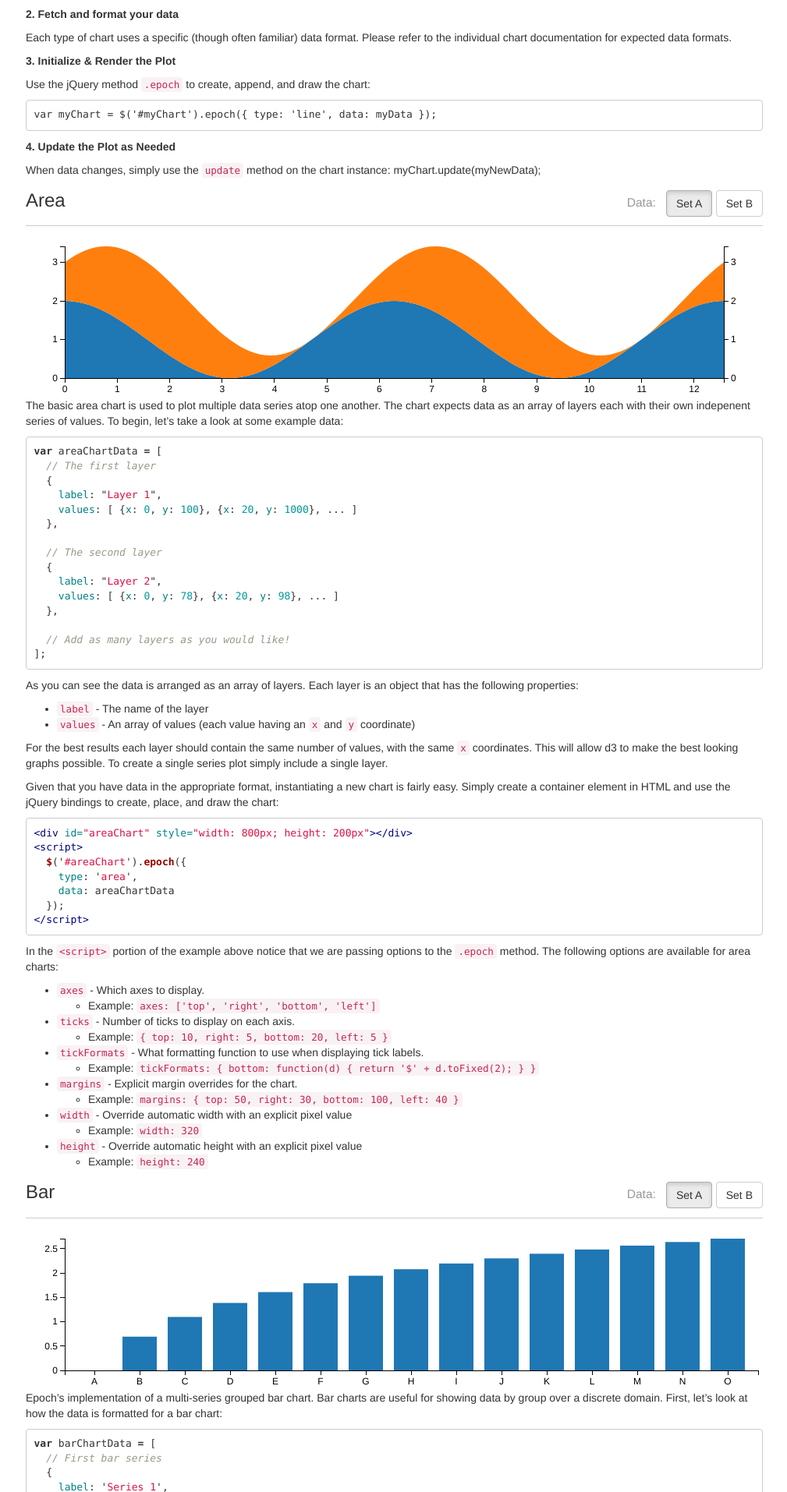
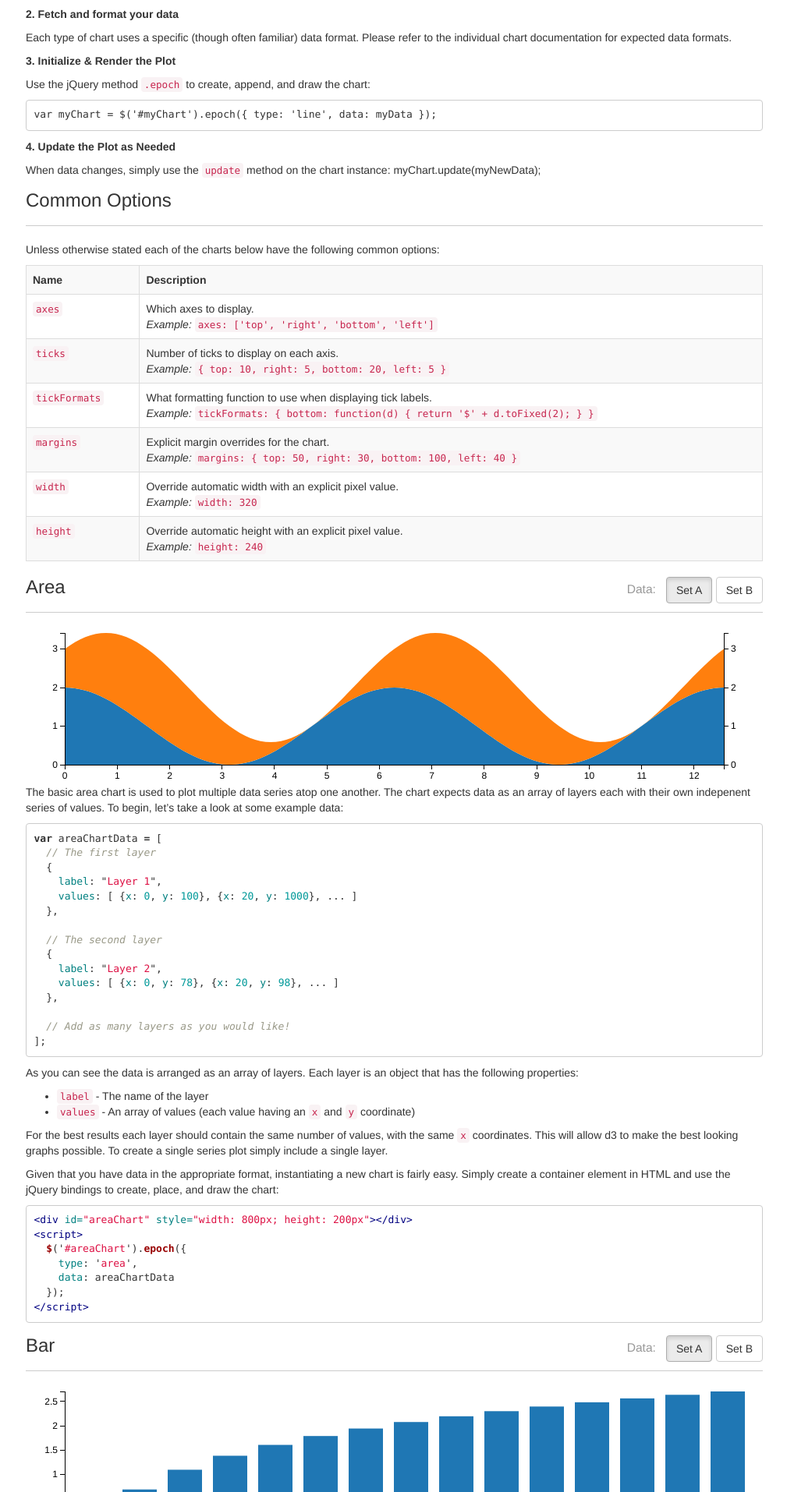
Before and after one commit to epochjs/epoch, a Jekyll site: the page built from basic/index.md, in a window 1280 px wide. Shown: the part 389-2303 px from the top of the page at 78% size, without its empty margins (232-1241 px from the left). Built offline with Jekyll 4.4.1, drawn with Linux system fonts in a browser that asks for light colours; Markdown is read by kramdown in place of the engine named in the settings; some of the changed text lies outside the part shown.

Commit message:
Refs #66; Made options listings much nicer on the basic charts page.

````diff
--- a/basic/index.md
+++ b/basic/index.md
@@ -35,6 +35,65 @@ var myChart = $('#myChart').epoch({ type: 'line', data: myData });
 
 When data changes, simply use the `update` method on the chart instance:
 myChart.update(myNewData);
+
+
+### Common Options
+
+Unless otherwise stated each of the charts below have the following common options:
+
+<table class="table table-bordered table-striped">
+  <tr>
+    <th>Name</th>
+    <th>Description</th>
+  </tr>
+
+  <tr>
+    <td><code>axes</code></td>
+    <td>
+      Which axes to display.<br>
+      <i>Example:</i> <code>axes: ['top', 'right', 'bottom', 'left']</code></td>
+  </tr>
+
+  <tr>
+    <td><code>ticks</code></td>
+    <td>
+      Number of ticks to display on each axis.<br>
+      <i>Example:</i> <code>{ top: 10, right: 5, bottom: 20, left: 5 }</code>
+    </td>
+  </tr>
+
+  <tr>
+    <td><code>tickFormats</code></td>
+    <td>
+      What formatting function to use when displaying tick labels.<br>
+      <i>Example:</i> <code>tickFormats: { bottom: function(d) { return '$' + d.toFixed(2); } }</code>
+    </td>
+  </tr>
+
+  <tr>
+    <td><code>margins</code></td>
+    <td>
+      Explicit margin overrides for the chart.<br>
+      <i>Example:</i> <code>margins: { top: 50, right: 30, bottom: 100, left: 40 }</code>
+    </td>
+  </tr>
+
+  <tr>
+    <td><code>width</code></td>
+    <td>
+      Override automatic width with an explicit pixel value.<br>
+      <i>Example:</i> <code>width: 320</code>
+    </td>
+  </tr>
+
+  <tr>
+    <td><code>height</code></td>
+    <td>
+      Override automatic height with an explicit pixel value.<br>
+      <i>Example:</i> <code>height: 240</code>
+    </td>
+  </tr>
+</table>
 
 
 {% include charts/basic/area.html %}
@@ -80,23 +139,6 @@ element in HTML and use the jQuery bindings to create, place, and draw the chart
   });
 </script>
 ```
-
-In the `<script>` portion of the example above  notice that we are passing options to the `.epoch` method. The following
-options are available for area charts:
-
-* `axes` - Which axes to display.
-  - Example: `axes: ['top', 'right', 'bottom', 'left']`
-* `ticks` - Number of ticks to display on each axis.
-  - Example: `{ top: 10, right: 5, bottom: 20, left: 5 }`
-* `tickFormats` - What formatting function to use when displaying tick labels.
-  - Example: `tickFormats: { bottom: function(d) { return '$' + d.toFixed(2); } }`
-* `margins` - Explicit margin overrides for the chart.
-  - Example: `margins: { top: 50, right: 30, bottom: 100, left: 40 }`
-* `width` - Override automatic width with an explicit pixel value
-  - Example: `width: 320`
-* `height` - Override automatic height with an explicit pixel value
-  - Example: `height: 240`
-
 
 {% include charts/basic/bar.html %}
 
@@ -153,22 +195,24 @@ The bar chart also provides the option for vertcial rendering by setting the `or
 {% include charts/basic/bar-vertical.html %}
 
 
-The following options are available for bar charts:
+#### Options
 
-* `axes` - Which axes to display.
-  - Example: `axes: ['top', 'right', 'bottom', 'left']`
-* `ticks` - Number of ticks to display on each axis.
-  - Example: `{ top: 10, right: 5, bottom: 20, left: 5 }`
-* `tickFormats` - What formatting function to use when displaying tick labels.
-  - Example: `tickFormats: { bottom: function(d) { return '$' + d.toFixed(2); } }`
-* `margins` - Explicit margin overrides for the chart.
-  - Example: `margins: { top: 50, right: 30, bottom: 100, left: 40 }`
-* `width` - Override automatic width with an explicit pixel value
-  - Example: `width: 320`
-* `height` - Override automatic height with an explicit pixel value
-  - Example: `height: 240`
-* `orientation` - Sets the orientation for the chart. Can be either `'horizontal'` (default), or `'vertical'`.
-  - Example: `orientation: 'vertical'`
+The bar chart has the following set of additional options:
+
+<table class="table table-bordered table-striped">
+  <tr>
+    <th>Name</th>
+    <th>Description</th>
+  </tr>
+
+  <tr>
+    <td><code>orientation</code></td>
+    <td>
+      Sets the orientation for the chart. Can be either <code>'horizontal'</code> (default), or <code>'vertical'</code>.<br>
+      <i>Example:</i> <code>orientation: 'vertical'</code>
+    </td>
+  </tr>
+</table>
 
 
 {% include charts/basic/line.html %}
@@ -209,23 +253,6 @@ Next let's take a look at how you would implement the chart with markup and scri
 </script>
 ```
 
-The line charts supports the following options:
-
-* `axes` - Which axes to display.
-  - Example: `axes: ['top', 'right', 'bottom', 'left']`
-* `ticks` - Number of ticks to display on each axis.
-  - Example: `{ top: 10, right: 5, bottom: 20, left: 5 }`
-* `tickFormats` - What formatting function to use when displaying tick labels.
-  - Example: `tickFormats: { bottom: function(d) { return '$' + d.toFixed(2); } }`
-* `margins` - Explicit margin overrides for the chart.
-  - Example: `margins: { top: 50, right: 30, bottom: 100, left: 40 }`
-* `width` - Override automatic width with an explicit pixel value
-  - Example: `width: 320`
-* `height` - Override automatic height with an explicit pixel value
-  - Example: `height: 240`
-
-
-
 {% include charts/basic/pie.html %}
 
 Pie charts are useful for displaying the relative sizes of various data points. To begin, let's take a look at the data format
@@ -257,17 +284,48 @@ Once you have your data formatted correctly you can easly add a chart to your pa
 </script>
 ```
 
-The pie chart accepts the following parameters during initialization:
+#### Options
 
-* `margin` - Surrounds the chart with a defined pixel margin
-  - Example: `margin: 30`
-* `inner` - Inner radius for the pie chart (for making Donut charts)
-  - Example: `inner: 100`
-* `width` - Override automatic width with an explicit pixel value
-  - Example: `width: 320`
-* `height` - Override automatic height with an explicit pixel value
-  - Example: `height: 240`
+The pie chart is the only basic chart that **does not** accept all of the common options. Here is the complete list of options one can use when initializing a pie chart:
 
+<table class="table table-bordered table-striped">
+  <tr>
+    <th>Name</th>
+    <th>Description</th>
+  </tr>
+
+  <tr>
+    <td><code>margin</code></td>
+    <td>
+      Surrounds the chart with a defined pixel margin.<br>
+      <i>Example:</i> <code>margin: 30</code>
+    </td>
+  </tr>
+
+  <tr>
+    <td><code>inner</code></td>
+    <td>
+      Inner radius for the pie chart (for making Donut charts).<br>
+      <i>Example:</i> <code>inner: 100</code>
+    </td>
+  </tr>
+
+  <tr>
+    <td><code>width</code></td>
+    <td>
+      Override automatic width with an explicit pixel value.<br>
+      <i>Example:</i> <code>width: 320</code>
+    </td>
+  </tr>
+
+  <tr>
+    <td><code>height</code></td>
+    <td>
+      Override automatic height with an explicit pixel value.<br>
+      <i>Example:</i> <code>height: 240</code>
+    </td>
+  </tr>
+</table>
 
 
 {% include charts/basic/scatter.html %}
@@ -307,19 +365,19 @@ Next, let's see the markup and scripting needed to add the plot to your page:
 </script>
 ```
 
-Scatter plots accept the following optional parameters:
+#### Options
 
-* `radius` - How large the "dots" should be in the plot (in pixels)
-  - Example: `radius: 4.5`
-* `margins` - Explicit margin overrides for the chart.
-  - Example: `margins: { top: 50, right: 30, bottom: 100, left: 40 }`
-* `axes` - Which axes to display.
-  - Example: `axes: ['top', 'right', 'bottom', 'left']`
-* `ticks` - Number of ticks to display on each axis.
-  - Example: `{ top: 10, right: 5, bottom: 20, left: 5 }`
-* `tickFormats` - What formatting function to use when displaying tick labels.
-  - Example: `tickFormats: { bottom: function(d) { return '$' + d.toFixed(2); } }`
-* `width` - Override automatic width with an explicit pixel value
-  - Example: `width: 320`
-* `height` - Override automatic height with an explicit pixel value
-  - Example: `height: 240`
+<table class="table table-bordered table-striped">
+  <tr>
+    <th>Name</th>
+    <th>Description</th>
+  </tr>
+
+  <tr>
+    <td><code>radius</code></td>
+    <td>
+      How large the "dots" should be in the plot (in pixels).<br>
+      <i>Example:</i> <code>radius: 4.5</code>
+    </td>
+  </tr>
+</table>
--- a/css/site.css
+++ b/css/site.css
@@ -223,3 +223,7 @@ body.docs #nav li.active {
 body.docs #nav-dummy {
   /*display: none;*/
 }
+
+#basic-pie-example, #basic-donut-example {
+  display: inline-block;
+}
````
